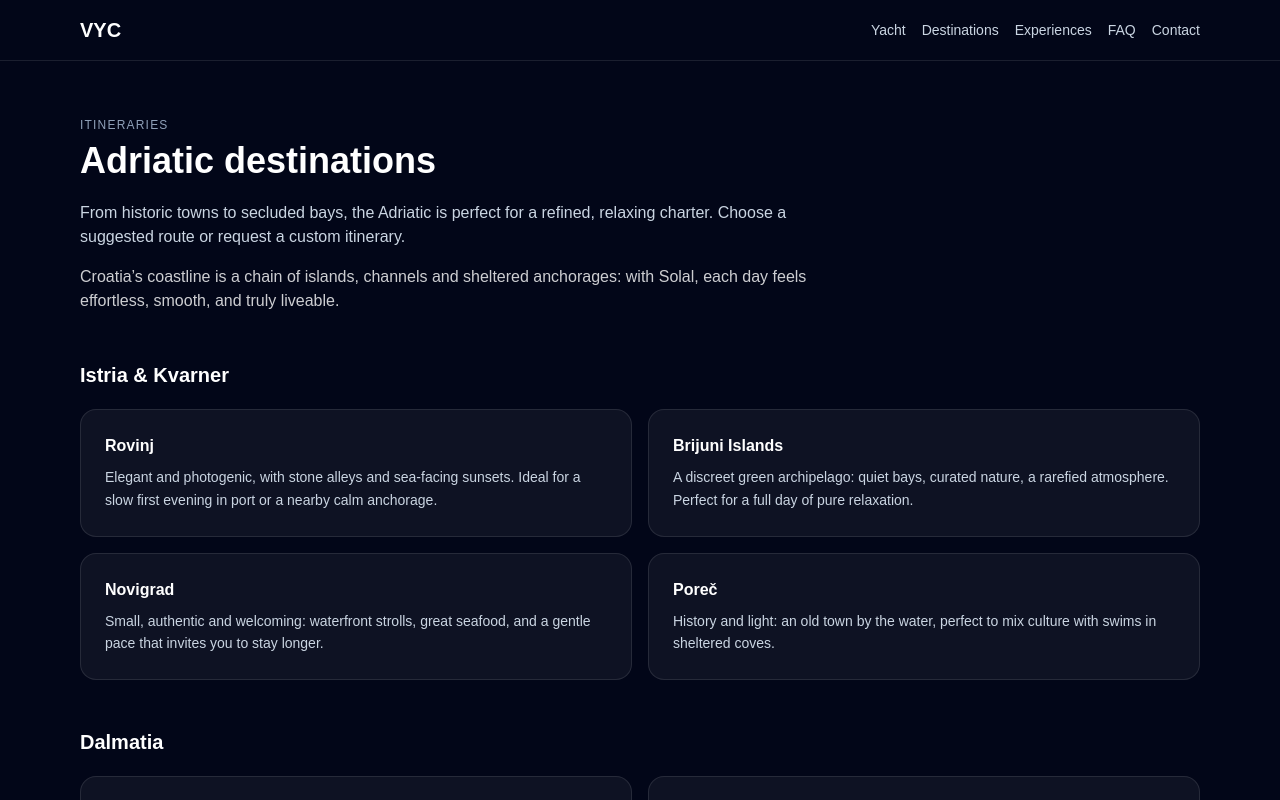
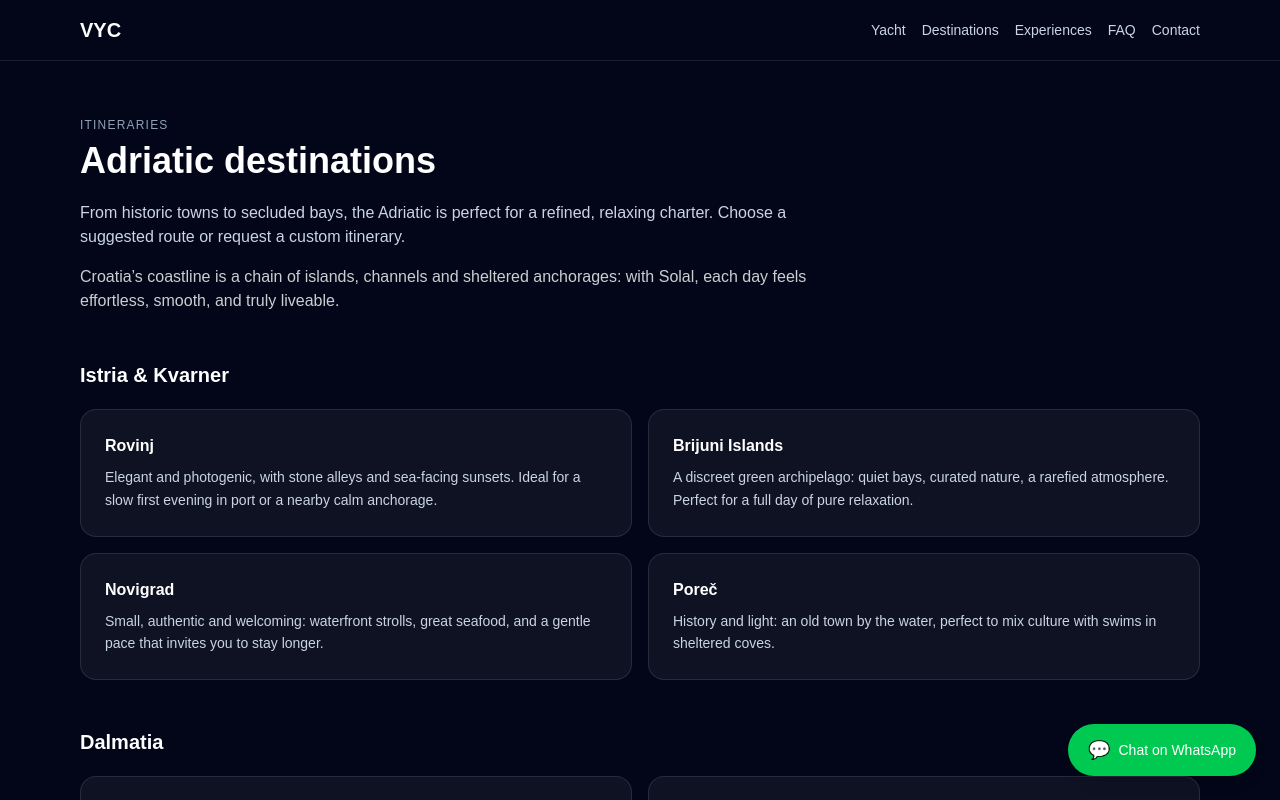
Before and after one commit to giacomovolt/vyc-site, a Next.js app: page /en/destinations in a window 1280 px wide. Shown: the top 800 px of the page. Built offline with nearby package versions, Linux system fonts and the light colour scheme.

Commit message:
Add WhatsApp floating button to destinations page

```diff
--- a/src/app/[locale]/destinations/page.tsx
+++ b/src/app/[locale]/destinations/page.tsx
@@ -1,4 +1,5 @@
 import Link from "next/link";
+import WhatsAppFloatingButton from "@/components/WhatsAppFloatingButton";
 
 export default async function DestinationsPage({
   params,
@@ -128,6 +129,7 @@ export default async function DestinationsPage({
   const dalmatiaItems = ["kornati", "split", "trogir", "dubrovnik"] as const;
 
   return (
+    <>
       <div className="mx-auto max-w-6xl px-4 py-14 text-white">
         <div className="text-xs uppercase tracking-widest text-slate-400">
           {t.eyebrow}
@@ -193,5 +195,9 @@ export default async function DestinationsPage({
           </Link>
         </div>
       </div>
+
+      {/* ✅ WhatsApp floating button (identico alla Home) */}
+      <WhatsAppFloatingButton locale={locale} />
+    </>
   );
 }
```
Lines whose indentation alone changed are shown as unchanged.
